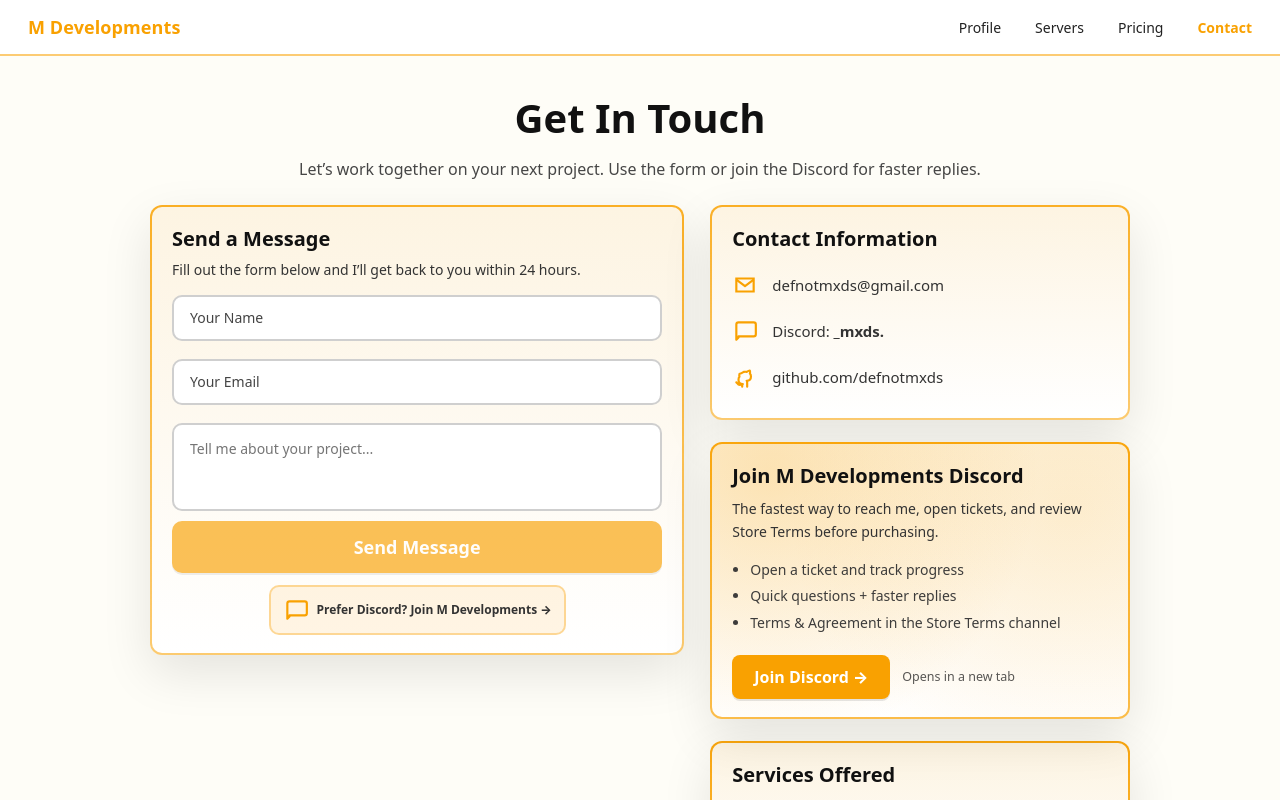
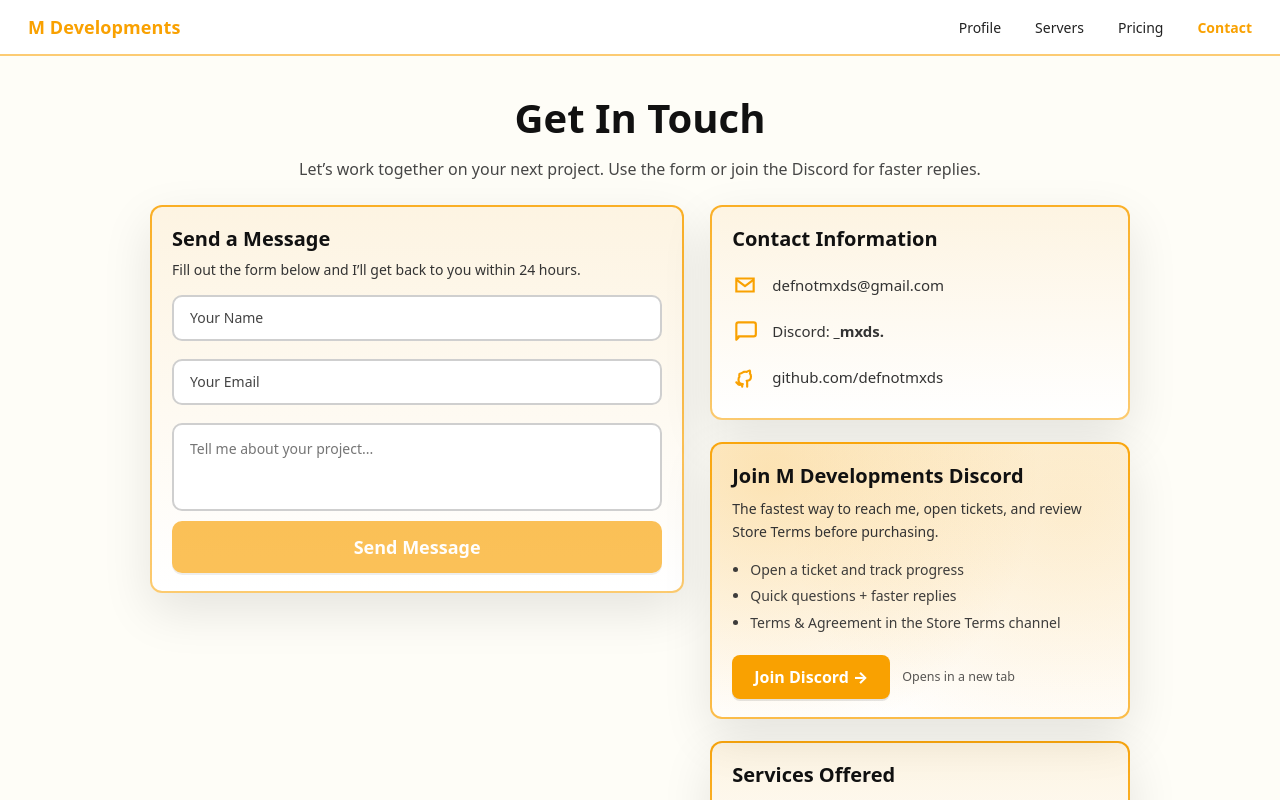
Before and after one commit to jmgee/mxdswebsite, a Next.js app: page /contact in a window 1280 px wide. Shown: the top 800 px of the page. Built offline with nearby package versions, Linux system fonts and the light colour scheme.

Commit message:
Update page.tsx

```diff
--- a/src/app/contact/page.tsx
+++ b/src/app/contact/page.tsx
@@ -138,31 +138,7 @@
               {status === "sending" ? "Sending..." : "Send Message"}
             </button>
 
-            {/* Mini Discord CTA under the form */}
-            <div style={{ marginTop: 12, display: "flex", justifyContent: "center" }}>
-              <a
-                href={DISCORD_INVITE}
-                target="_blank"
-                rel="noreferrer"
-                className="mxds-chip"
-                style={{
-                  display: "inline-flex",
-                  alignItems: "center",
-                  gap: 8,
-                  padding: "10px 12px",
-                  borderRadius: 10,
-                  border: "2px solid rgba(249,161,1,0.35)",
-                  background: "rgba(249,161,1,0.10)",
-                  fontWeight: 800,
-                }}
-                aria-label="Join M Developments Discord (opens in a new tab)"
-              >
-                <span aria-hidden="true" style={{ display: "inline-flex" }}>
-                  <IconChat />
-                </span>
-                Prefer Discord? Join M Developments →
-              </a>
-            </div>
+            {/* Removed the “Prefer Discord? Join M Developments →” CTA */}
           </form>
         </section>
 
@@ -179,7 +155,6 @@
               <span>defnotmxds@gmail.com</span>
             </div>
 
-            {/* Clean Discord row (no JOIN pill, no extra text) */}
             <div className="mxds-contactRow">
               <span className="mxds-icon" aria-hidden="true">
                 <IconChat />
@@ -197,11 +172,8 @@
             </div>
           </section>
 
-          {/* Keep the Discord panel (as requested) */}
-          <section
-            className="mxds-card mxds-cardAccent"
-            style={{ position: "relative", overflow: "hidden" }}
-          >
+          {/* Keep the Discord panel */}
+          <section className="mxds-card mxds-cardAccent" style={{ position: "relative", overflow: "hidden" }}>
             <div
               aria-hidden="true"
               style={{
```
